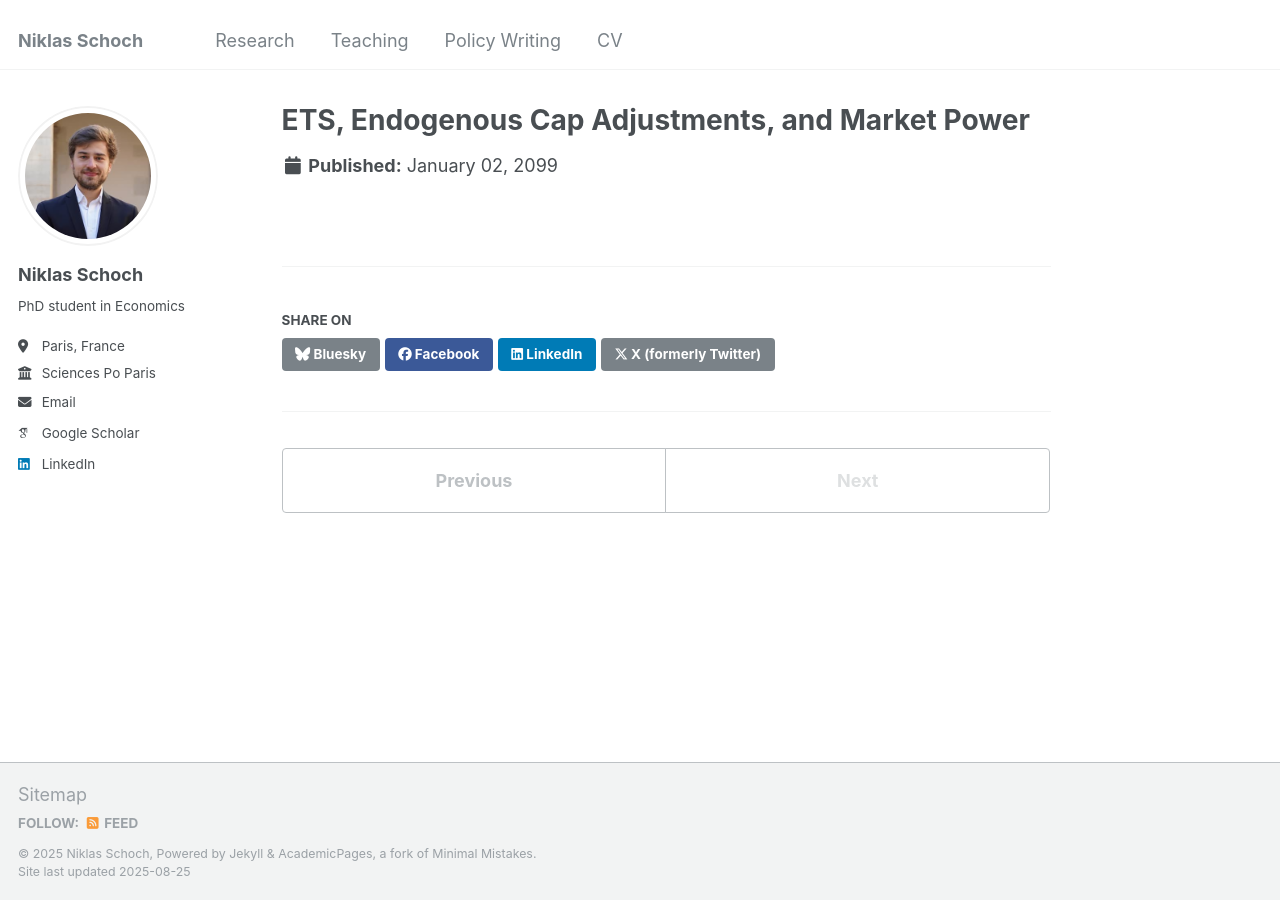
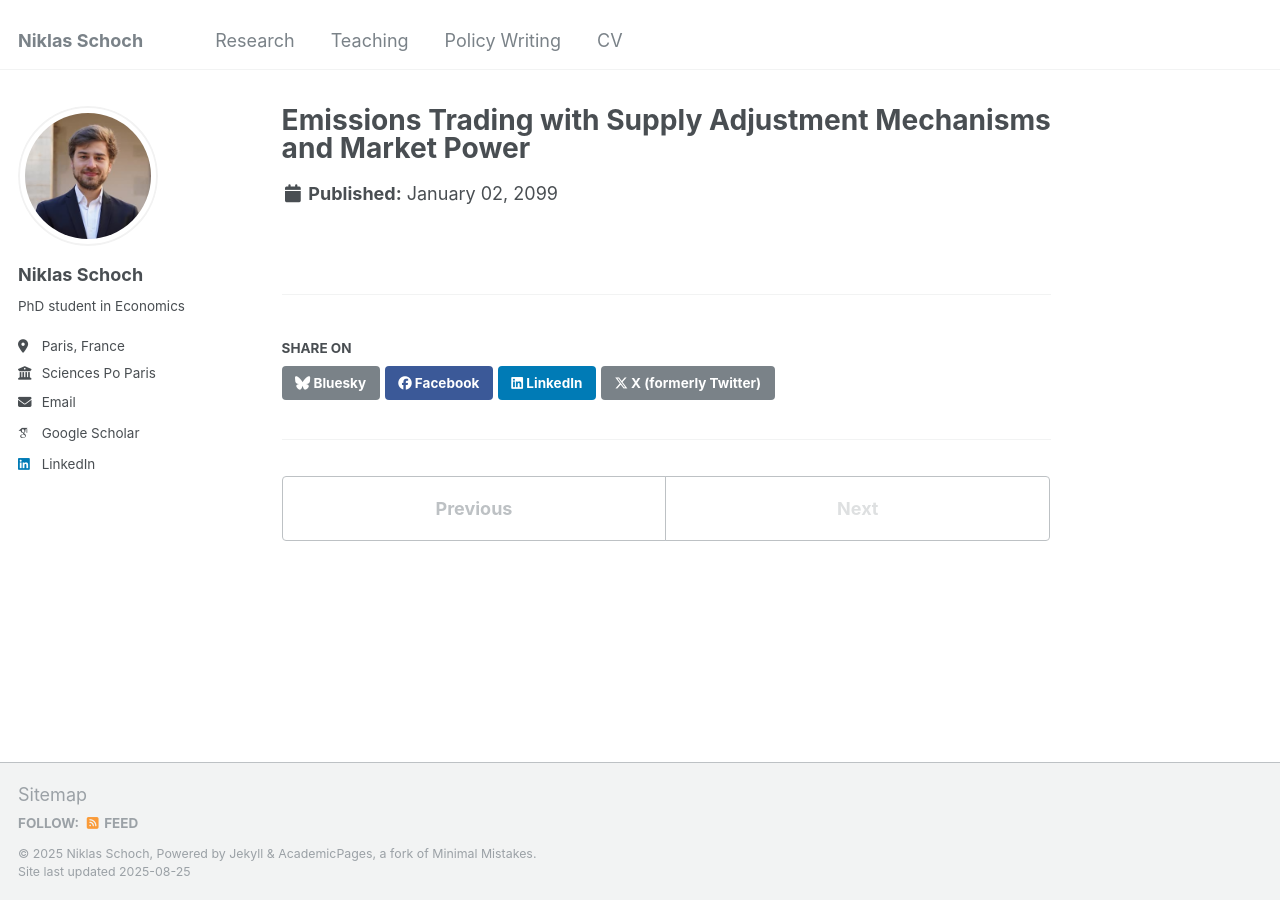
Before and after one commit to niklasschoch/niklasschoch.github.io, a Jekyll site: the page built from _publications/endogenouscaps.md, in a window 1280 px wide. Built offline with Jekyll 4.4.1, drawn with Linux system fonts in a browser that asks for light colours; some web fonts are replaced.

Commit message:
Update endogenouscaps.md
Signed-off-by: niklasschoch <74817881+niklasschoch@users.noreply.github.com>

```diff
--- a/_publications/endogenouscaps.md
+++ b/_publications/endogenouscaps.md
@@ -1,7 +1,10 @@
 ---
-title: "ETS, Endogenous Cap Adjustments, and Market Power"
+title: "Emissions Trading with Supply Adjustment Mechanisms and Market Power"
 date: 2099-01-02
 collection: publications
-category: Work in Progress
+category: Working Paper
 authors: "with Tom Brinker and Simon Quemin"
+links:
+  - label: "Working Paper"
+    url: "https://papers.ssrn.com/sol3/papers.cfm?abstract_id=5354164"
 ---
```
